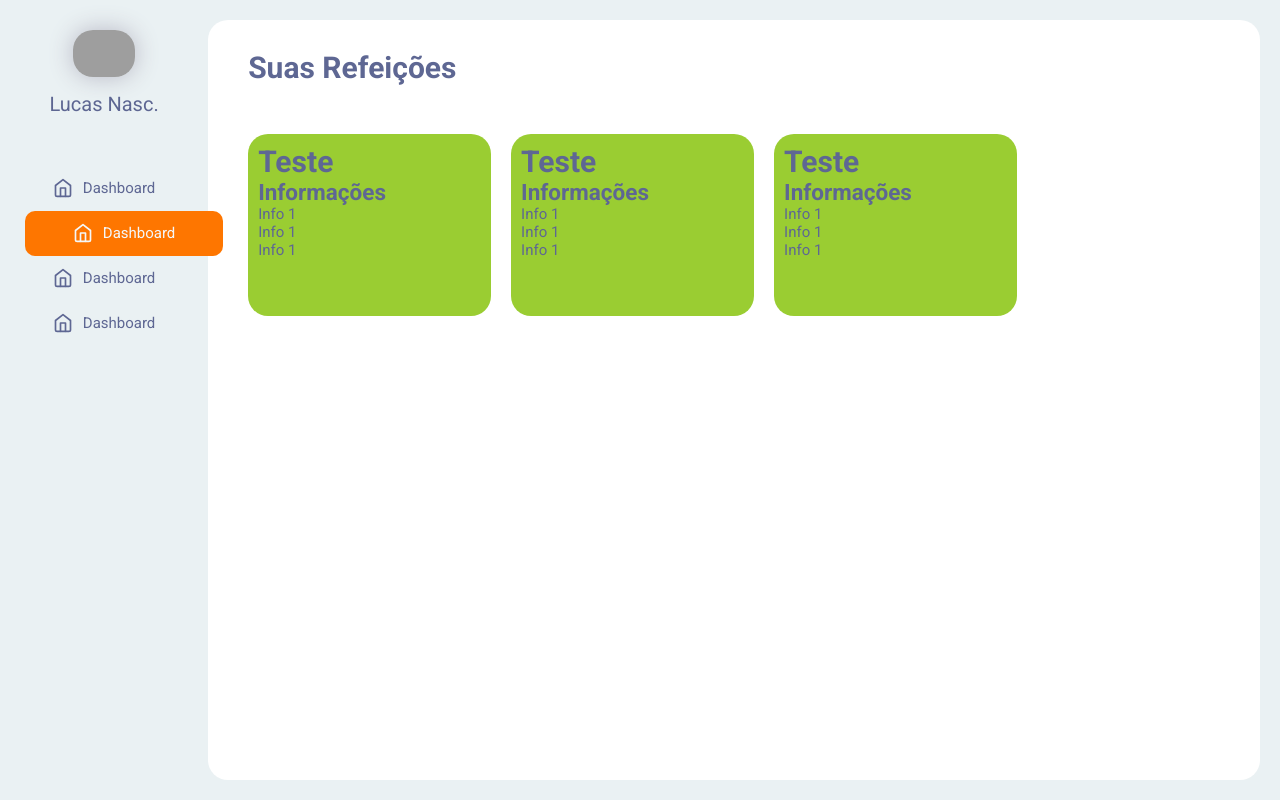
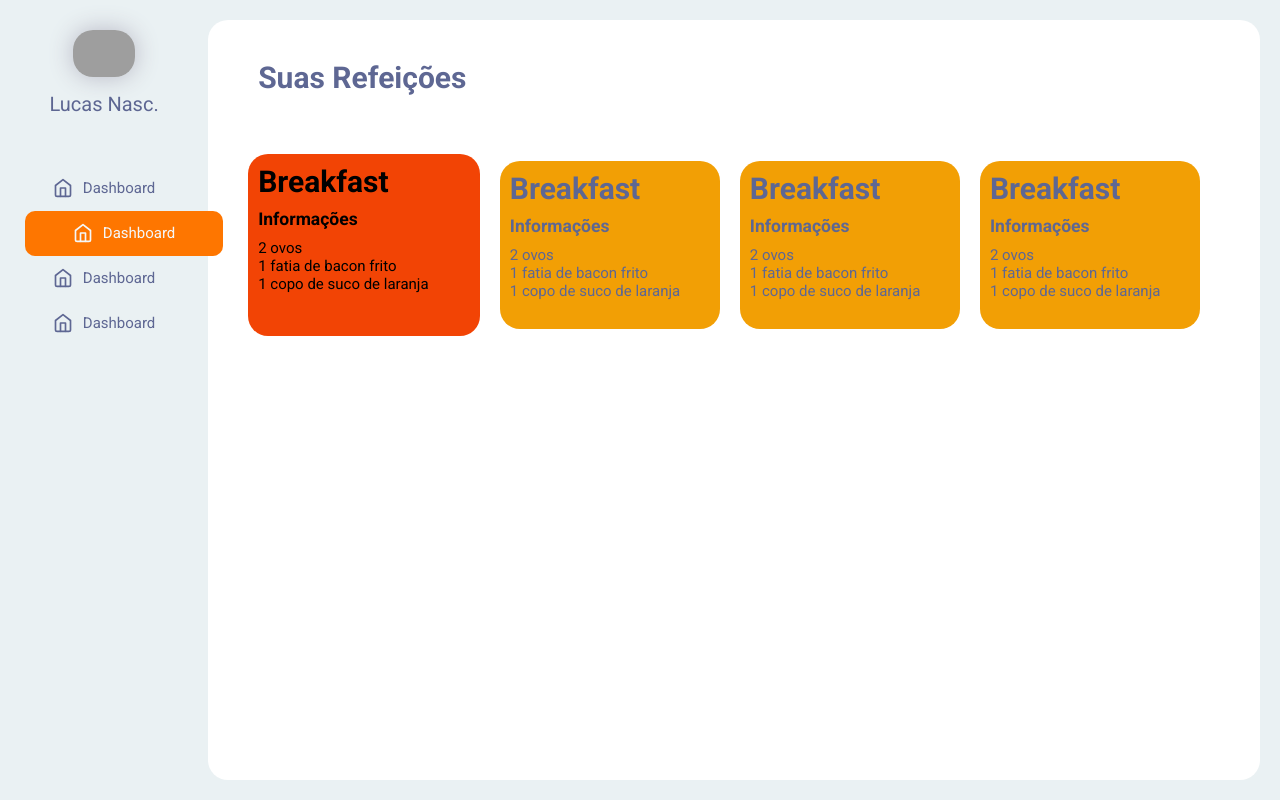
Before and after one commit to LNascimentoD/threelif, a React (Create React App) app in the folder frontend/: page /dashboard in a window 1280 px wide. Built offline with nearby package versions, Linux system fonts and the light colour scheme; grey boxes are pictures that could not be loaded.

Commit message:
Trabalhando no dashboard

```diff
--- a/frontend/src/components/Card/index.js
+++ b/frontend/src/components/Card/index.js
@@ -2,15 +2,15 @@ import React from 'react'
 
 import './styles.css';
 
-export default function Card(){
+export default function Card(props){
     return(
-        <div className="card-container">
-            <h1>Teste</h1>
+        <div className={props.classe}>
+            <h1>Breakfast</h1>
 
-            <h2>Informações</h2>
-            <p>Info 1</p>
-            <p>Info 1</p>
-            <p>Info 1</p>
+            <h3>Informações</h3>
+            <p>2 ovos</p>
+            <p>1 fatia de bacon frito</p>
+            <p>1 copo de suco de laranja</p>
         </div>
     )
 }
--- a/frontend/src/components/Card/styles.css
+++ b/frontend/src/components/Card/styles.css
@@ -1,6 +1,6 @@
-.card-container{
+.card-container-principal{
     margin-right: 20px;
-    padding: 10px;
+
 
     max-width: 25%;
     width: 100%;
@@ -8,5 +8,33 @@
 
     border-radius: 20px;
 
-    background-color: yellowgreen;
+    background-color: #F24405;
+
+    color: black;
 }
+
+
+.card-container{
+    margin-right: 20px;
+
+    max-width: 25%;
+    width: 95%;
+    height: 60%;
+
+    border-radius: 20px;
+
+    background-color: #F29F05;
+
+}
+
+h1{
+    margin: 10px;
+}
+
+h3{
+    margin: 10px;
+}
+
+p{
+    margin-left: 10px;
+}
--- a/frontend/src/fireConnection.js
+++ b/frontend/src/fireConnection.js
@@ -3,15 +3,16 @@ import "firebase/database";
 import "firebase/auth";
 
 var firebaseConfig = {
-    apiKey: "AIzaSyCX-OIW_oxFlTyW2poEg_Twu8qSEpQuwyo",
-    authDomain: "threelif-db542.firebaseapp.com",
-    databaseURL: "https://threelif-db542.firebaseio.com",
-    projectId: "threelif-db542",
-    storageBucket: "threelif-db542.appspot.com",
-    messagingSenderId: "613372439720",
-    appId: "1:613372439720:web:5409ca2c8b5c06edff269d",
-    measurementId: "G-NB9FCHT0Z1",
+    apiKey: "AIzaSyCTwJQ17IO8mudZwzJdYwNpNCDzY6wnCSE",
+    authDomain: "reactapp-5ecef.firebaseapp.com",
+    databaseURL: "https://reactapp-5ecef.firebaseio.com",
+    projectId: "reactapp-5ecef",
+    storageBucket: "reactapp-5ecef.appspot.com",
+    messagingSenderId: "883453830850",
+    appId: "1:883453830850:web:1167c32dc477698e567d5b",
+    measurementId: "G-DKV28JRFLE"
 };
+
 // Initialize Firebase
 firebase.initializeApp(firebaseConfig);
 
--- a/frontend/src/pages/Dashboard/index.js
+++ b/frontend/src/pages/Dashboard/index.js
@@ -23,11 +23,13 @@ export default function Dashboard(){
                 <div className="cards-container">
                     <h1>Suas Refeições</h1>
                     <div className="cards">
-                        <Card />
+                        <Card classe="card-container-principal"/>
                         <br />
-                        <Card />
+                        <Card classe="card-container"/>
                         <br />
-                        <Card />
+                        <Card classe="card-container"/>
+                        <br />
+                        <Card classe="card-container"/>
                     </div>
                 </div>
             </div>
--- a/frontend/src/pages/Dashboard/styles.css
+++ b/frontend/src/pages/Dashboard/styles.css
@@ -106,4 +106,6 @@
 
     display: flex;
     align-items: center;
+
+    overflow-x: scroll;
 }
```
